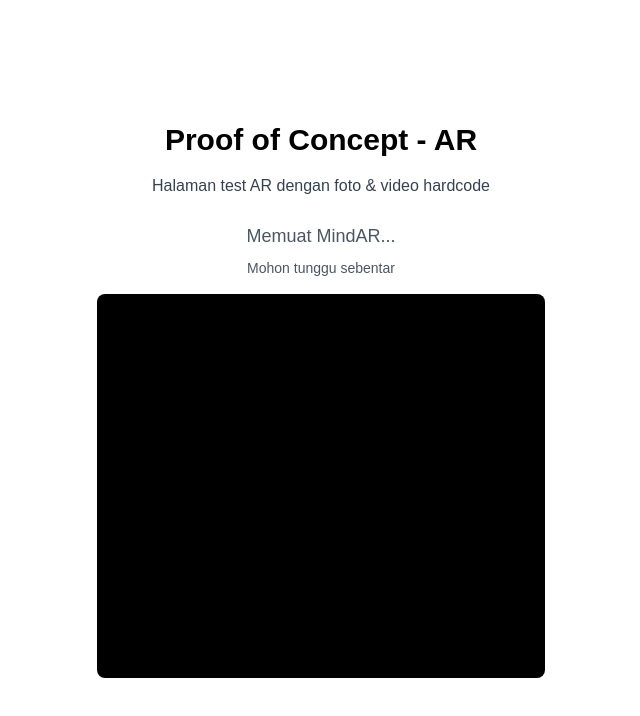
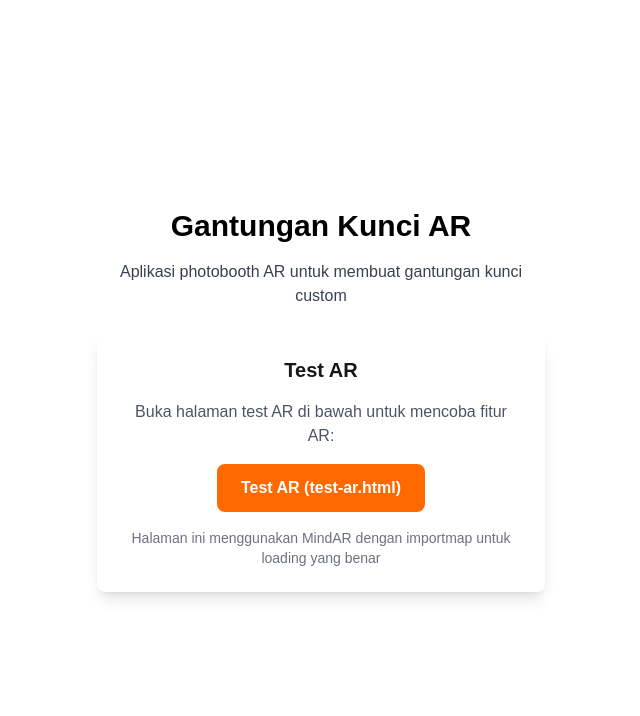
Before and after one commit to Ntbanget/Ganci, a Next.js app: page / in a window 1280 px wide. Shown: the top 716 px of the page, without its empty margins (319-959 px from the left). Built offline with nearby package versions, Linux system fonts and the light colour scheme.

Commit message:
Remove MindAR from React component, keep only static HTML test page

```diff
--- a/app/page.tsx
+++ b/app/page.tsx
@@ -1,239 +1,28 @@
-'use client';
-
-import { useEffect, useRef, useState } from 'react';
-
 export default function Home() {
-  const videoRef = useRef<HTMLVideoElement>(null);
-  const [isARStarted, setIsARStarted] = useState(false);
-  const [showFallback, setShowFallback] = useState(false);
-  const [error, setError] = useState<string | null>(null);
-  const [isMindARLoaded, setIsMindARLoaded] = useState(false);
-  const [isLoadingScripts, setIsLoadingScripts] = useState(true);
-
-  // URL file test yang sudah ada
-  const MARKER_URL = '/assets/targets.mind'; // File marker MindAR
-  const VIDEO_URL = '/assets/ssstik.io_@syaahagordl_1784859582793.mp4';   // File video test
-
-  useEffect(() => {
-    console.log('Starting to load scripts...');
-    setIsLoadingScripts(true);
-
-    // Load Three.js dulu (dependency MindAR)
-    // Load dari lokal untuk menghindari masalah CDN
-    const threeScript = document.createElement('script');
-    threeScript.src = '/three.min.js';
-    threeScript.async = true;
-    threeScript.onload = () => {
-      console.log('✓ Three.js loaded successfully');
-
-      // Setelah Three.js load, baru load MindAR menggunakan dynamic import
-      // MindAR menggunakan ES6 module exports
-      import('/mindar-image-three.js').then((mindarModule) => {
-        console.log('✓ MindAR loaded successfully');
-        console.log('MindAR module:', mindarModule);
-
-        // MindAR exports MINDAR namespace
-        // @ts-ignore - MindAR dimuat sebagai module
-        window.MINDAR = mindarModule.default || mindarModule;
-        console.log('Checking if MINDAR is available:', typeof window.MINDAR);
-        setIsMindARLoaded(true);
-        setIsLoadingScripts(false);
-      }).catch((err) => {
-        console.error('✗ Failed to load MindAR:', err);
-        setError('Gagal memuat MindAR. Pastikan file tersedia.');
-        setIsLoadingScripts(false);
-      });
-    };
-    threeScript.onerror = () => {
-      console.error('✗ Failed to load Three.js');
-      setError('Gagal memuat Three.js. Pastikan file tersedia.');
-      setIsLoadingScripts(false);
-    };
-    document.body.appendChild(threeScript);
-
-    return () => {
-      // Cleanup scripts
-      const scripts = document.querySelectorAll('script[src*="three"], script[src*="mindar"]');
-      scripts.forEach(script => script.remove());
-    };
-  }, []);
-
-  const startAR = async () => {
-    console.log('🔘 Button clicked: Starting AR...');
-
-    if (!isMindARLoaded) {
-      console.error('✗ MindAR not loaded yet');
-      setError('MindAR belum selesai dimuat. Tunggu sebentar lalu coba lagi.');
-      return;
-    }
-
-    try {
-      console.log('📷 Initializing MindAR...');
-      // @ts-ignore - MindAR dimuat dari CDN
-      const mindarThree = new window.MINDAR.IMAGE.MindARThree({
-        container: document.querySelector('#ar-container') as HTMLElement,
-        imageTargetSrc: MARKER_URL,
-      });
-      console.log('✓ MindAR initialized');
-
-      // Konfigurasi kualitas kamera sesuai README
-      // @ts-ignore
-      mindarThree.camera = {
-        // Minta resolusi kamera eksplisit HD (1280x720)
-        width: 1280,
-        height: 720,
-        // Hindari crop otomatis yang terlihat seperti zoom
-        facingMode: 'environment',
-      };
-      console.log('✓ Camera configured: 1280x720 HD');
-
-      const { renderer, scene, camera } = mindarThree;
-
-      // Setup video element untuk AR overlay
-      console.log('🎬 Setting up video element...');
-      const video = document.createElement('video');
-      video.src = VIDEO_URL;
-      video.loop = true;
-      video.muted = true;
-      video.playsInline = true;
-      video.crossOrigin = 'anonymous';
-
-      // object-fit: contain untuk hindari crop/zoom otomatis
-      video.style.objectFit = 'contain';
-      video.style.width = '100%';
-      video.style.height = '100%';
-      console.log('✓ Video element created');
-
-      // Setup texture dari video
-      // @ts-ignore
-      const videoTexture = new THREE.VideoTexture(video);
-      // @ts-ignore
-      const planeGeometry = new THREE.PlaneGeometry(1, 1);
-      // @ts-ignore
-      const planeMaterial = new THREE.MeshBasicMaterial({
-        map: videoTexture,
-        transparent: true,
-      });
-      // @ts-ignore
-      const plane = new THREE.Mesh(planeGeometry, planeMaterial);
-      console.log('✓ 3D plane created with video texture');
-
-      // @ts-ignore
-      const anchor = mindarThree.addAnchor(0);
-      anchor.group.add(plane);
-      console.log('✓ Anchor added to scene');
-
-      // Parameter smoothing MindAR untuk hindari jitter
-      // @ts-ignore
-      mindarThree.filterMinCF = 0.0001;
-      // @ts-ignore
-      mindarThree.filterBeta = 0.001;
-      console.log('✓ Smoothing parameters set');
-
-      console.log('🚀 Starting MindAR (requesting camera permission)...');
-      await mindarThree.start();
-      console.log('✓ MindAR started successfully - camera should be active');
-      setIsARStarted(true);
-
-      // Play video saat marker terdeteksi
-      anchor.onTargetFound = () => {
-        console.log('🎯 Marker detected! Playing video');
-        video.play();
-      };
-
-      anchor.onTargetLost = () => {
-        console.log('❌ Marker lost - pausing video');
-        video.pause();
-      };
-
-      renderer.setAnimationLoop(() => {
-        renderer.render(scene, camera);
-      });
-      console.log('✓ Animation loop started');
-
-    } catch (err) {
-      console.error('✗ AR Error:', err);
-      setError('Gagal memulai AR. Pastikan browser mendukung WebGL dan kamera dapat diakses.');
-      setShowFallback(true);
-    }
-  };
-
-  const playFallbackVideo = () => {
-    if (videoRef.current) {
-      videoRef.current.play();
-    }
-  };
-
   return (
     <div className="min-h-screen bg-cream-100 flex flex-col items-center justify-center p-4">
-      <div className="max-w-md w-full">
-        <h1 className="text-3xl font-bold text-center mb-4 text-black">
-          Proof of Concept - AR
+      <div className="max-w-md w-full text-center">
+        <h1 className="text-3xl font-bold mb-4 text-black">
+          Gantungan Kunci AR
         </h1>
-        <p className="text-center mb-6 text-gray-700">
-          Halaman test AR dengan foto & video hardcode
+        <p className="mb-6 text-gray-700">
+          Aplikasi photobooth AR untuk membuat gantungan kunci custom
         </p>
-
-        {!isARStarted && !showFallback && (
-          <div className="text-center">
-            {isLoadingScripts ? (
-              <div className="text-gray-600">
-                <p className="text-lg">Memuat MindAR...</p>
-                <p className="text-sm mt-2">Mohon tunggu sebentar</p>
-              </div>
-            ) : !isMindARLoaded ? (
-              <div className="text-red-600">
-                <p className="text-lg">Gagal memuat MindAR</p>
-                <p className="text-sm mt-2">Coba refresh halaman</p>
-              </div>
-            ) : (
-              <>
-                <button
-                  onClick={startAR}
-                  className="bg-orange-500 hover:bg-orange-600 text-white font-bold py-4 px-8 rounded-lg text-lg transition-colors"
-                >
-                  Mulai Scan AR
-                </button>
-                <p className="mt-4 text-sm text-gray-600">
-                  Pastikan izinkan akses kamera saat diminta
-                </p>
-              </>
-            )}
-          </div>
-        )}
-
-        {error && (
-          <div className="bg-red-100 border border-red-400 text-red-700 px-4 py-3 rounded mb-4">
-            <p className="font-bold">Error:</p>
-            <p>{error}</p>
-            <p className="text-sm mt-2">
-              Saran: Buka via Chrome (Android) atau Safari (iPhone), bukan in-app browser WhatsApp/Instagram
-            </p>
-          </div>
-        )}
-
-        {showFallback && (
-          <div className="text-center">
-            <p className="mb-4 text-gray-700">
-              AR tidak dapat dimulai. Gunakan opsi fallback di bawah:
-            </p>
-            <video
-              ref={videoRef}
-              src={VIDEO_URL}
-              controls
-              className="w-full rounded-lg shadow-lg"
-              style={{ objectFit: 'contain' }}
-            />
-            <button
-              onClick={playFallbackVideo}
-              className="mt-4 bg-blue-500 hover:bg-blue-600 text-white font-bold py-2 px-6 rounded-lg"
-            >
-              Tonton Videonya di Sini
-            </button>
-          </div>
-        )}
-
-        <div id="ar-container" className="w-full h-96 bg-black rounded-lg overflow-hidden mt-4" />
+        <div className="bg-white rounded-lg shadow-lg p-6">
+          <h2 className="text-xl font-semibold mb-4">Test AR</h2>
+          <p className="text-gray-600 mb-4">
+            Buka halaman test AR di bawah untuk mencoba fitur AR:
+          </p>
+          <a
+            href="/test-ar.html"
+            className="inline-block bg-orange-500 hover:bg-orange-600 text-white font-bold py-3 px-6 rounded-lg transition-colors"
+          >
+            Test AR (test-ar.html)
+          </a>
+          <p className="mt-4 text-sm text-gray-500">
+            Halaman ini menggunakan MindAR dengan importmap untuk loading yang benar
+          </p>
+        </div>
       </div>
     </div>
   );
```
